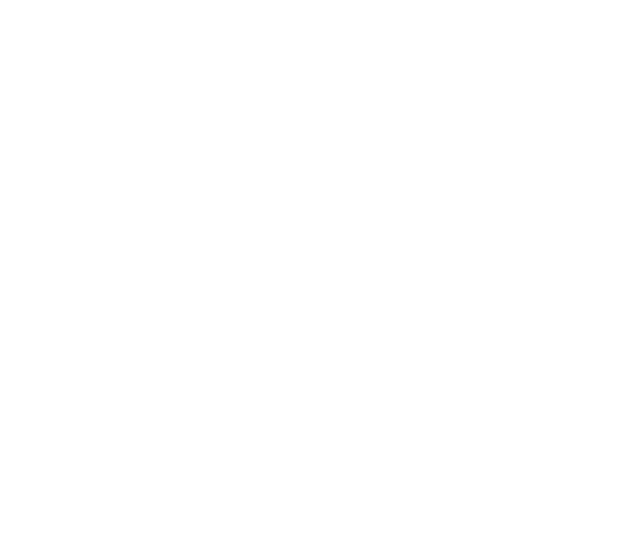
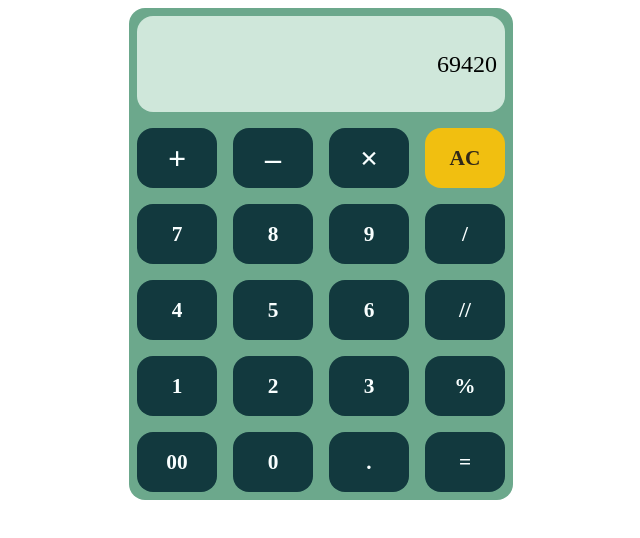
Before and after one commit to bassetmatt-school/odin-calc, a plain HTML site: page index.html in a window 1280 px wide. Shown: the whole page, without its empty margins (319-959 px from the left). Drawn offline with Linux system fonts and the light colour scheme.

Commit message:
Have basic HTML/CSS to display a calculator

```diff
--- a/index.html
+++ b/index.html
@@ -5,10 +5,49 @@
     <meta charset="UTF-8">
     <meta name="viewport" content="width=device-width, initial-scale=1.0">
     <script src="./script.js" defer></script>
+    <link rel="stylesheet" href="style.css">
     <title>Calculator</title>
 </head>
 
 <body>
+    <div id="container" class="flex-h">
+
+        <div id="calculator" class="flex-v">
+            <div id="display">
+                69420
+            </div>
+            <div id="line1" class="flex-h">
+                <div id="op-plus" class="op-btn btn unselectable">+</div>
+                <div id="op-sub" class="op-btn btn unselectable">–</div>
+                <div id="op-mul" class="op-btn btn unselectable">×</div>
+                <div id="btn-ac" class="sp-btn btn unselectable">AC</div>
+            </div>
+            <div class="flex-h">
+                <div id="number-7" class="nb-btn btn unselectable">7</div>
+                <div id="number-8" class="nb-btn btn unselectable">8</div>
+                <div id="number-9" class="nb-btn btn unselectable">9</div>
+                <div id="op-div" class="op-btn btn unselectable">/</div>
+            </div>
+            <div class="flex-h">
+                <div id="number-4" class="nb-btn btn unselectable">4</div>
+                <div id="number-5" class="nb-btn btn unselectable">5</div>
+                <div id="number-6" class="nb-btn btn unselectable">6</div>
+                <div id="op-div-euc" class="op-btn btn unselectable">//</div>
+            </div>
+            <div class="flex-h">
+                <div id="number-1" class="nb-btn btn unselectable">1</div>
+                <div id="number-2" class="nb-btn btn unselectable">2</div>
+                <div id="number-3" class="nb-btn btn unselectable">3</div>
+                <div id="op-mod" class="op-btn btn unselectable">%</div>
+            </div>
+            <div class="flex-h">
+                <div id="number-00" class="nb-btn btn unselectable">00</div>
+                <div id="number-0" class="nb-btn btn unselectable">0</div>
+                <div id="op-dot" class="op-btn btn unselectable">.</div>
+                <div id="op-equal" class="op-btn btn unselectable">=</div>
+            </div>
+        </div>
+    </div>
 
 </body>
 
--- a/style.css
+++ b/style.css
@@ -0,0 +1,67 @@
+.flex-h, .flex-v {
+    display: flex;
+}
+
+.flex-v {
+    flex-direction: column;
+}
+
+#container {
+    justify-content: center;
+    align-items: center;
+}
+
+#calculator {
+    background-color: #6ca88c;
+    border-radius: 16px;
+}
+
+#display {
+    background-color: #cfe7da;
+    border-radius: 16px;
+    color: #000200;
+    min-height: 80px;
+    margin: 8px;
+    padding: 8px;
+    font-size: 18pt;
+    display: flex;
+    justify-content: right;
+    align-items: center;
+}
+
+.btn {
+    min-width: 80px;
+    min-height: 60px;
+    font-weight: bold;
+    margin: 8px;
+    display: flex;
+    justify-content: center;
+    align-items: center;
+    font-size: 16pt;
+}
+
+/* Makes elements' text not selectable*/
+.unselectable {
+    -webkit-touch-callout: none;
+    -webkit-user-select: none;
+    -khtml-user-select: none;
+    -moz-user-select: none;
+    -ms-user-select: none;
+    user-select: none;
+}
+
+.sp-btn {
+    background-color: #f1bf10;
+    border-radius: 16px;
+    color: #312819;
+}
+
+.nb-btn, .op-btn {
+    background-color: #12393e;
+    border-radius: 16px;
+    color: #f9ffff;
+}
+
+#line1 .op-btn {
+    font-size: 24pt;
+}
```
